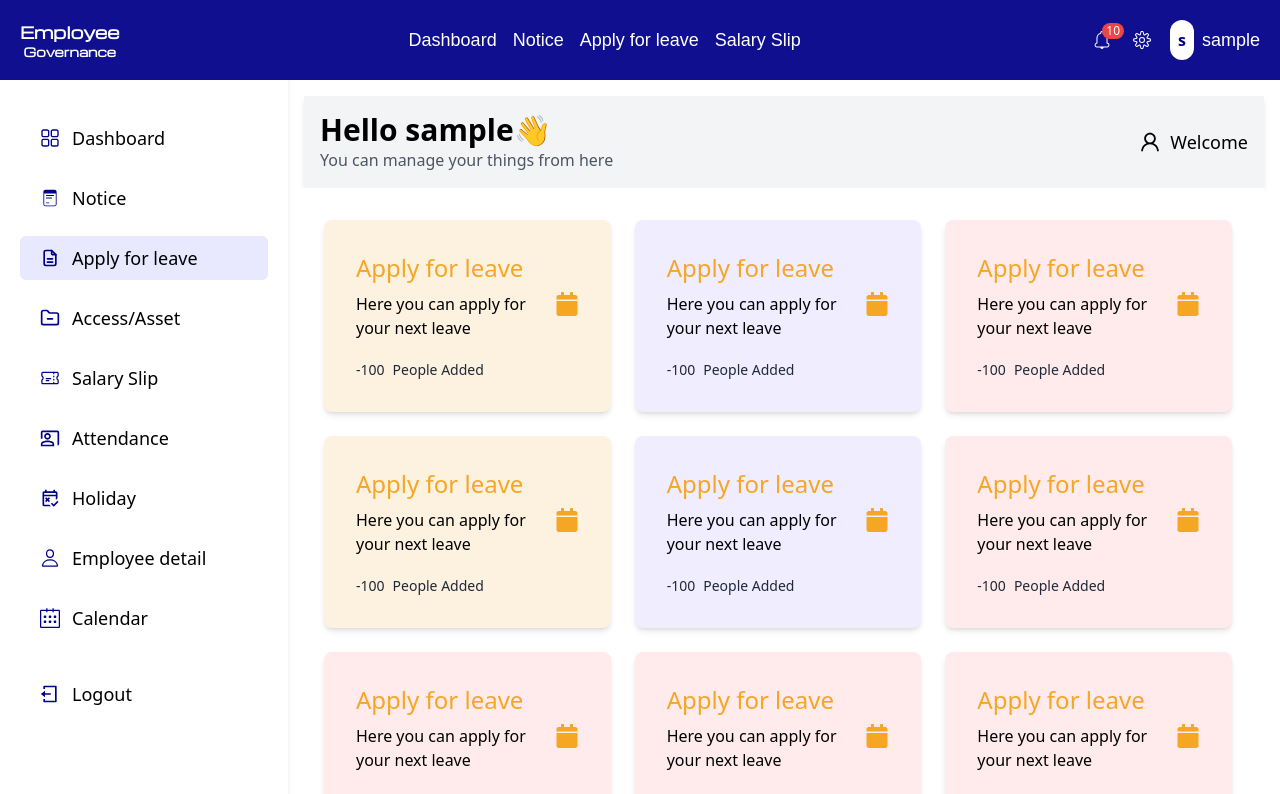
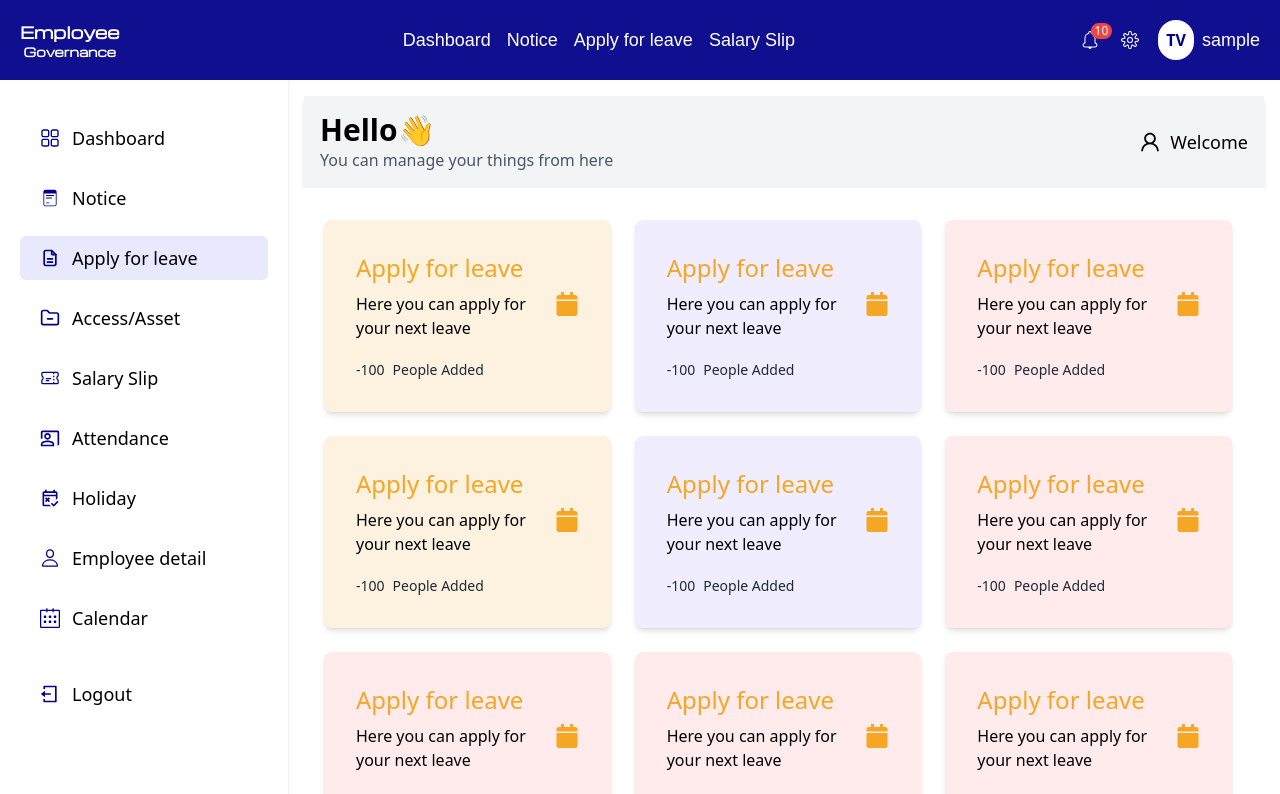
Before and after one commit to HRMPortal05/HRMPortal, a React (Vite) app in the folder emp_frontend/: page / in a window 1280 px wide. Shown: the top 794 px of the page. Built offline with nearby package versions, Linux system fonts and the light colour scheme; no server answers; sample sign-in values are in the browser's storage; a web font is replaced by a local one.

Commit message:
rechange of username

```diff
--- a/emp_frontend/src/components/DashBoardHeader.jsx
+++ b/emp_frontend/src/components/DashBoardHeader.jsx
@@ -52,7 +52,7 @@ const DashboardHeader = () => {
       <div className="hidden mt-6 ml-3 md:flex lg:flex justify-between items-center p-4 bg-gray-100 shadow-md">
         <div className="md:flex lg:flex flex-col">
           <h1 className="text-3xl font-bold">
-            Hello {username}
+            Hello
             <span role="img" aria-label="wave">
               👋
             </span>
--- a/emp_frontend/src/components/Header.jsx
+++ b/emp_frontend/src/components/Header.jsx
@@ -40,7 +40,7 @@ const Header = ({ isOpen, setIsOpen }) => {
         <CiSettings className="text-2xl cursor-pointer" />
         <div className="flex items-center cursor-pointer">
           <div className="bg-white text-[#01008A] rounded-full px-2 py-2 mr-2 font-bold">
-            {username[0]}
+            TV
           </div>
           <span className="text-lg font-metrophobic">{username}</span>
         </div>
```
